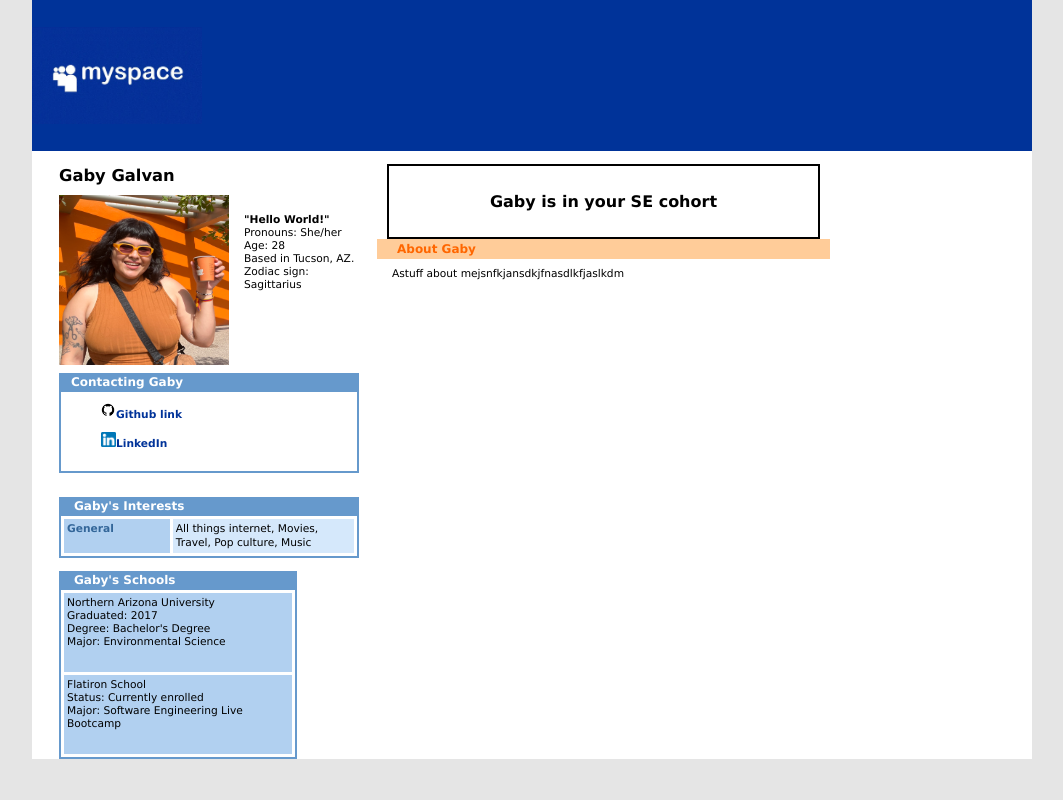
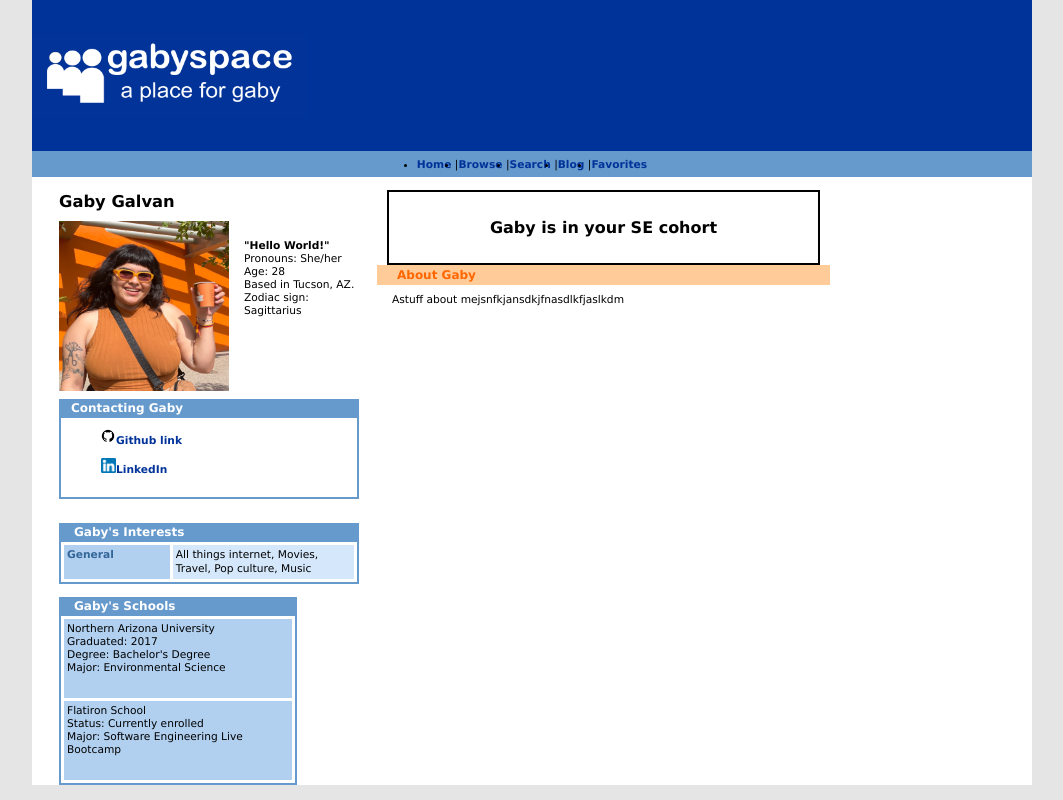
Before and after one commit to gabygalv/my-website, a plain HTML site: page index.html in a window 1280 px wide. Shown: the whole page, without its empty margins (108-1171 px from the left). Drawn offline with Linux system fonts and the light colour scheme.

Commit message:
added nav bar

```diff
--- a/css/style.css
+++ b/css/style.css
@@ -55,6 +55,39 @@ Master Container
   margin: auto;
   width: 1000px;
   background-color: white;
+}
+
+/*
+========================================
+Navigation Bar
+========================================
+*/
+.navbar {
+  display: flex;
+  align-items: center;
+  margin-top: auto;
+  background-color: rgb(102, 153, 204);
+  height: 26px;
+}
+
+.navbar ul {
+  display: flex;
+  margin: 0 auto;
+  padding: 0;
+}
+
+.navbar li::after {
+  content: ' | ' ;
+  margin: 10px auto;
+  color: black;
+}
+
+.navbar li:last-child::after {
+  content: ' ';
+}
+
+.navbar a:hover {
+  color: #003399;
 }
 
 /*
--- a/index.html
+++ b/index.html
@@ -15,8 +15,18 @@
 
     <!-- Main Header Begins -->
     <header class="main-header">
-        <img src="pictures/myspace-banner.jpeg" height="97" width="170">
+        <img src="pictures/gabyspace.png" height="84" width="275">
     </header>
+
+    <nav class="navbar">
+      <ul>
+        <li><a href="#">Home</a></li>
+        <li><a href="#">Browse</a></li>
+        <li><a href="#">Search</a></li>
+        <li><a href="#">Blog</a></li>
+        <li><a href="#">Favorites</a></li>
+      </ul>
+    </nav>
     <!-- Main Header Ends -->
 
     <div class="page-content-container">
```
Also changed, not shown: pictures/gabyspace.png (added), 1 other file.
